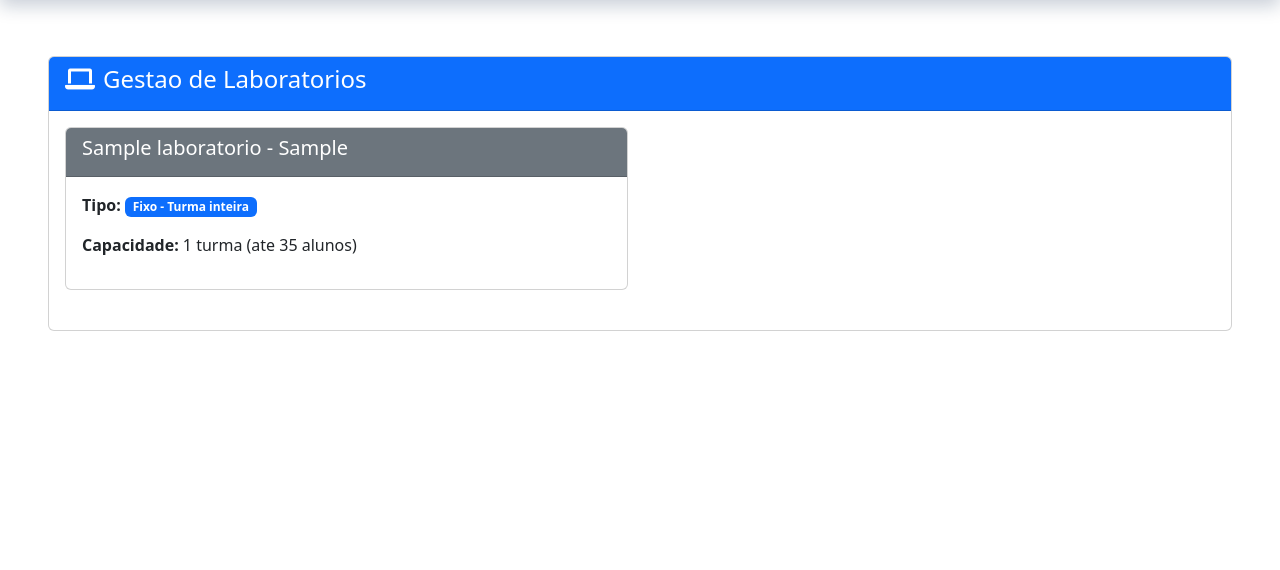
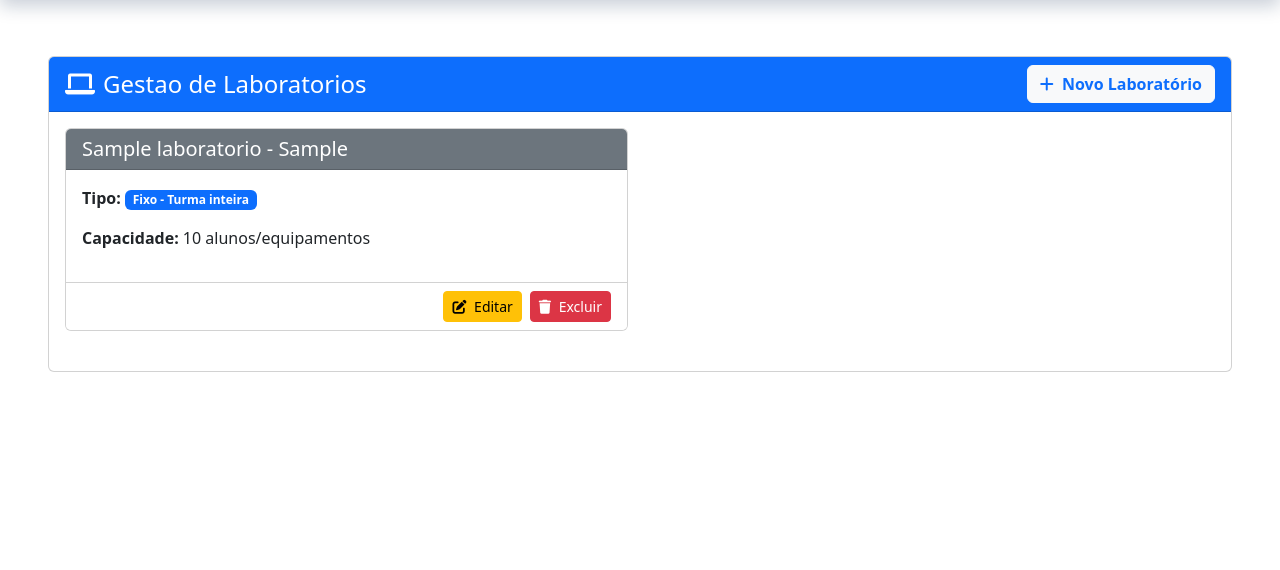
Before and after one commit to antoniosenhorini/gestoredu_template, a Django app: page /laboratorios/ in a window 1280 px wide. Shown: the part 56-626 px from the top of the page. Run offline with Django 5.2, Linux system fonts and the light colour scheme; a user stored in the database is signed in; tables that the repository leaves empty hold one stand-in row (values such as "Sample post").

Commit message:
feat: CRUD completo de Laboratorios finalizado

```diff
--- a/apps/forms.py
+++ b/apps/forms.py
@@ -2,7 +2,7 @@ from django import forms
 from django.utils import timezone
 import unicodedata
 import re
-from .models import AvisoProfessor, RecadoInterno, DocumentoPrivado, EventoPrivado, RegistroOcorrenciaAluno, Aluno, Turma
+from .models import AvisoProfessor, RecadoInterno, DocumentoPrivado, EventoPrivado, RegistroOcorrenciaAluno, Aluno, Turma, Laboratorio
 
 TIPOS_OCORRENCIA_PERMITIDOS = {
     'atraso',
@@ -325,3 +325,16 @@ class AlunoEditForm(forms.ModelForm):
             'turma': forms.Select(attrs={'class': 'form-select'}),
             'ativo': forms.CheckboxInput(attrs={'class': 'form-check-input'}),
         }
+
+
+class LaboratorioForm(forms.ModelForm):
+    class Meta:
+        model = Laboratorio
+        # ATENÇÃO: Confira no seu models.py se os campos são exatamente esses:
+        fields = ['nome', 'tipo', 'equipamento', 'quantidade_total']
+        widgets = {
+            'nome': forms.TextInput(attrs={'class': 'form-control'}),
+            'tipo': forms.Select(attrs={'class': 'form-select'}),
+            'equipamento': forms.TextInput(attrs={'class': 'form-control'}),
+            'quantidade_total': forms.NumberInput(attrs={'class': 'form-control'}),
+        }
--- a/apps/templates/laboratorios/listar.html
+++ b/apps/templates/laboratorios/listar.html
@@ -4,16 +4,19 @@
 {% block content %}
 <div class="container-fluid px-2 px-md-4 py-3">
     <div class="card">
-        <div class="card-header bg-primary text-white">
-            <h4><i class="fas fa-laptop me-2"></i>Gestao de Laboratorios</h4>
+        <div class="card-header bg-primary text-white d-flex justify-content-between align-items-center">
+            <h4 class="mb-0"><i class="fas fa-laptop me-2"></i>Gestao de Laboratorios</h4>
+            <button class="btn btn-light text-primary fw-bold" onclick="abrirModalAdicionar()">
+                <i class="fas fa-plus me-1"></i> Novo Laboratório
+            </button>
         </div>
         <div class="card-body">
             <div class="row">
                 {% for lab in laboratorios %}
                 <div class="col-md-6 mb-4">
                     <div class="card h-100">
-                        <div class="card-header bg-secondary text-white">
-                            <h5>{{ lab.nome }} - {{ lab.equipamento }}</h5>
+                        <div class="card-header bg-secondary text-white d-flex justify-content-between align-items-center">
+                            <h5 class="mb-0">{{ lab.nome }} - {{ lab.equipamento|default:"Geral" }}</h5>
                         </div>
                         <div class="card-body">
                             <p><strong>Tipo:</strong>
@@ -25,9 +28,9 @@
                             </p>
 
                             {% if lab.tipo == 'fixo' %}
-                                <p><strong>Capacidade:</strong> 1 turma (ate 35 alunos)</p>
+                                <p><strong>Capacidade:</strong> {{ lab.quantidade_total|default:"0" }} alunos/equipamentos</p>
                             {% else %}
-                                <p><strong>Quantidade total:</strong> {{ lab.quantidade_total }} equipamentos</p>
+                                <p><strong>Quantidade total:</strong> {{ lab.quantidade_total|default:"0" }} equipamentos</p>
                                 <p><strong>Disponiveis:</strong>
                                     <span class="badge bg-success">{{ lab.disponiveis }}</span>
                                 </p>
@@ -36,11 +39,95 @@
                                 </a>
                             {% endif %}
                         </div>
+
+                        <div class="card-footer bg-white d-flex justify-content-end gap-2">
+                            <button class="btn btn-sm btn-warning"
+                                    onclick="abrirModalEditar({{ lab.id }}, '{{ lab.nome }}', '{{ lab.tipo }}', '{{ lab.equipamento|default:'' }}', '{{ lab.quantidade_total|default:'' }}')">
+                                <i class="fas fa-edit me-1"></i> Editar
+                            </button>
+                            <form action="{% url 'excluir_laboratorio' lab.id %}" method="POST" class="m-0" onsubmit="return confirm('Tem certeza que deseja excluir o laboratório {{ lab.nome }}? Ele não aparecerá mais no cronograma.');">
+                                {% csrf_token %}
+                                <button type="submit" class="btn btn-sm btn-danger">
+                                    <i class="fas fa-trash me-1"></i> Excluir
+                                </button>
+                            </form>
+                        </div>
                     </div>
+                </div>
+                {% empty %}
+                <div class="col-12 text-center py-5">
+                    <h5 class="text-muted">Nenhum laboratório cadastrado ou ativo no momento.</h5>
                 </div>
                 {% endfor %}
             </div>
         </div>
     </div>
 </div>
+
+<!-- MODAL DE ADICIONAR / EDITAR -->
+<div class="modal fade" id="modalLaboratorio" tabindex="-1" aria-labelledby="modalLaboratorioLabel" aria-hidden="true">
+    <div class="modal-dialog">
+        <div class="modal-content">
+            <form id="formLaboratorio" method="POST" action="{% url 'adicionar_laboratorio' %}">
+                {% csrf_token %}
+                <div class="modal-header bg-primary text-white">
+                    <h5 class="modal-title" id="modalLaboratorioLabel">Adicionar Laboratório</h5>
+                    <button type="button" class="btn-close btn-close-white" data-bs-dismiss="modal" aria-label="Close"></button>
+                </div>
+                <div class="modal-body">
+                    <div class="mb-3">
+                        <label class="form-label fw-bold">Nome do Laboratório</label>
+                        {{ form.nome }}
+                    </div>
+                    <div class="mb-3">
+                        <label class="form-label fw-bold">Tipo</label>
+                        {{ form.tipo }}
+                    </div>
+                    <div class="mb-3">
+                        <label class="form-label fw-bold">Equipamento (Ex: Desktop, Notebook)</label>
+                        {{ form.equipamento }}
+                    </div>
+                    <div class="mb-3">
+                        <label class="form-label fw-bold">Capacidade / Quantidade Total</label>
+                        {{ form.quantidade_total }}
+                    </div>
+                </div>
+                <div class="modal-footer">
+                    <button type="button" class="btn btn-secondary" data-bs-dismiss="modal">Cancelar</button>
+                    <button type="submit" class="btn btn-success"><i class="fas fa-save me-1"></i> Salvar</button>
+                </div>
+            </form>
+        </div>
+    </div>
+</div>
 {% endblock %}
+
+{% block extra_scripts %}
+<script>
+    function abrirModalAdicionar() {
+        document.getElementById('modalLaboratorioLabel').innerText = 'Adicionar Laboratório';
+        document.getElementById('formLaboratorio').action = "{% url 'adicionar_laboratorio' %}";
+
+        document.getElementById('id_nome').value = '';
+        document.getElementById('id_tipo').value = 'fixo';
+        document.getElementById('id_equipamento').value = '';
+        document.getElementById('id_quantidade_total').value = '';
+
+        var myModal = new bootstrap.Modal(document.getElementById('modalLaboratorio'));
+        myModal.show();
+    }
+
+    function abrirModalEditar(id, nome, tipo, equipamento, quantidade) {
+        document.getElementById('modalLaboratorioLabel').innerText = 'Editar Laboratório';
+        document.getElementById('formLaboratorio').action = `/laboratorios/editar/${id}/`;
+
+        document.getElementById('id_nome').value = nome;
+        document.getElementById('id_tipo').value = tipo;
+        document.getElementById('id_equipamento').value = equipamento;
+        document.getElementById('id_quantidade_total').value = quantidade;
+
+        var myModal = new bootstrap.Modal(document.getElementById('modalLaboratorio'));
+        myModal.show();
+    }
+</script>
+{% endblock %}
--- a/apps/urls.py
+++ b/apps/urls.py
@@ -124,6 +124,9 @@ urlpatterns = [
     path('atestados-alunos/excluir/<int:atestado_id>/', views.excluir_atestado_aluno, name='excluir_atestado_aluno'),
     path('editar-aluno/<int:aluno_id>/', views.editar_aluno, name='editar_aluno'),
     path('laboratorios/', views.listar_laboratorios, name='listar_laboratorios'),
+    path('laboratorios/adicionar/', views.adicionar_laboratorio, name='adicionar_laboratorio'),
+    path('laboratorios/editar/<int:pk>/', views.editar_laboratorio, name='editar_laboratorio'),
+    path('laboratorios/excluir/<int:pk>/', views.excluir_laboratorio, name='excluir_laboratorio'),
     path('laboratorios/meus-horarios/', views.meus_horarios_laboratorio, name='meus_horarios_laboratorio'),
     path('laboratorios/consulta-professor/', views.consulta_publica_professor_laboratorio, name='consulta_publica_professor_laboratorio'),
     path('laboratorios/disponibilidade-tablets-celulares/', views.disponibilidade_tablets_celulares_publica, name='disponibilidade_tablets_celulares_publica'),
--- a/apps/views/laboratorios.py
+++ b/apps/views/laboratorios.py
@@ -15,6 +15,9 @@ from django.utils import timezone
 from django.views.decorators.http import require_POST, require_GET
 from datetime import date, datetime, timedelta
 import hashlib
+from django.shortcuts import get_object_or_404
+from django.contrib import messages
+from ..forms import LaboratorioForm
 
 
 DIAS_SEMANA_LAB = ['Segunda-feira', 'Terca-feira', 'Quarta-feira', 'Quinta-feira', 'Sexta-feira']
@@ -972,7 +975,43 @@ def listar_laboratorios(request):
                 disponivel=True
             ).count()
 
-    return render(request, 'laboratorios/listar.html', {'laboratorios': laboratorios})
+    form = LaboratorioForm()
+    return render(request, 'laboratorios/listar.html', {'laboratorios': laboratorios, 'form': form})
+
+@login_required
+@user_passes_test(pertence_ao_grupo_equipe_diretiva, login_url='/')
+def adicionar_laboratorio(request):
+    if request.method == 'POST':
+        form = LaboratorioForm(request.POST)
+        if form.is_valid():
+            form.save()
+            messages.success(request, 'Laboratório adicionado com sucesso!')
+        else:
+            messages.error(request, 'Erro ao adicionar laboratório. Verifique os dados.')
+    return redirect('listar_laboratorios')
+
+@login_required
+@user_passes_test(pertence_ao_grupo_equipe_diretiva, login_url='/')
+def editar_laboratorio(request, pk):
+    lab = get_object_or_404(Laboratorio, pk=pk)
+    if request.method == 'POST':
+        form = LaboratorioForm(request.POST, instance=lab)
+        if form.is_valid():
+            form.save()
+            messages.success(request, 'Laboratório editado com sucesso!')
+        else:
+            messages.error(request, 'Erro ao editar laboratório.')
+    return redirect('listar_laboratorios')
+
+@login_required
+@user_passes_test(pertence_ao_grupo_equipe_diretiva, login_url='/')
+def excluir_laboratorio(request, pk):
+    lab = get_object_or_404(Laboratorio, pk=pk)
+    if request.method == 'POST':
+        lab.ativo = False  # Desativa em vez de apagar do banco (preserva histórico)
+        lab.save()
+        messages.success(request, 'Laboratório excluído com sucesso!')
+    return redirect('listar_laboratorios')
 
 
 @login_required
```
